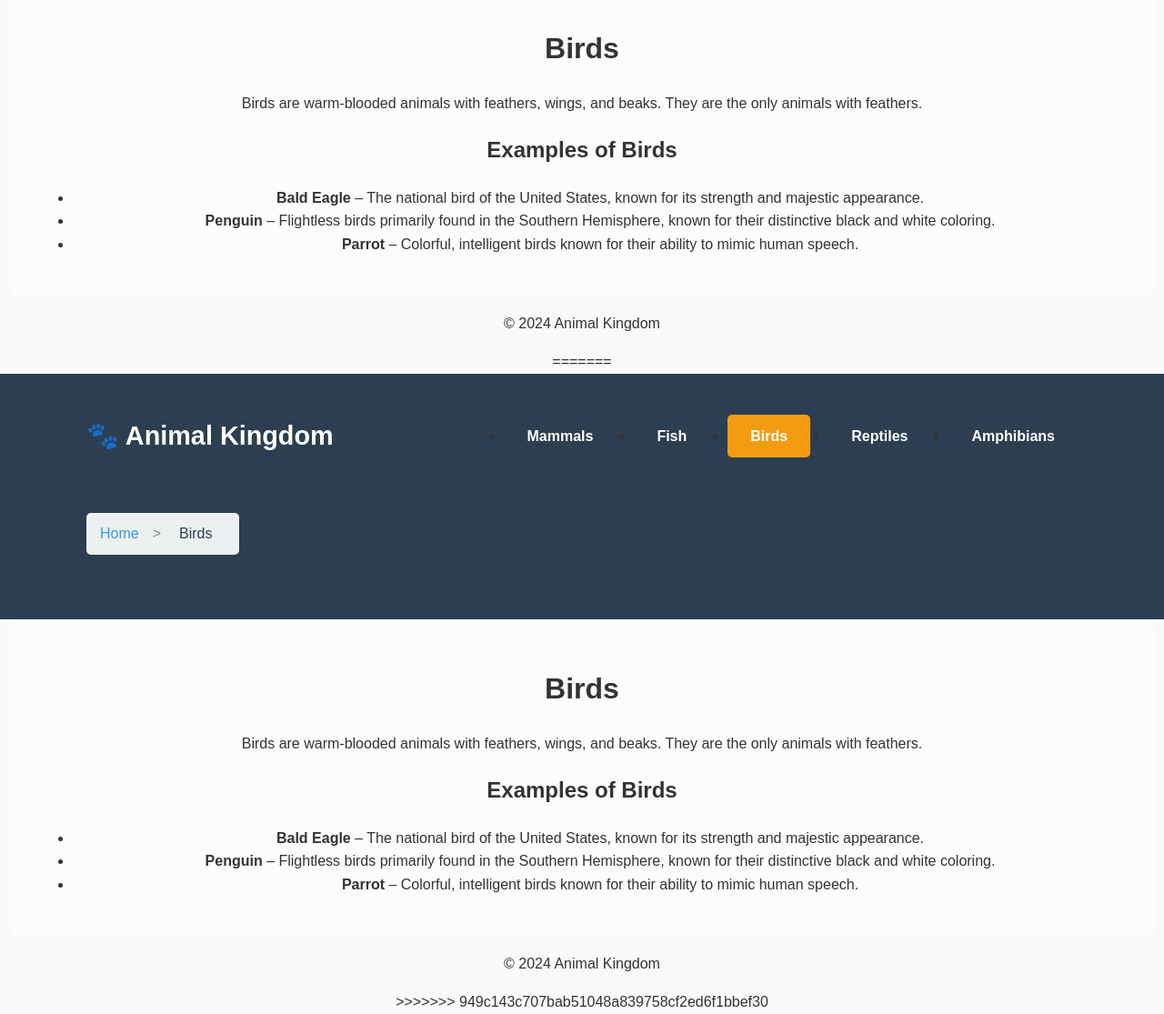
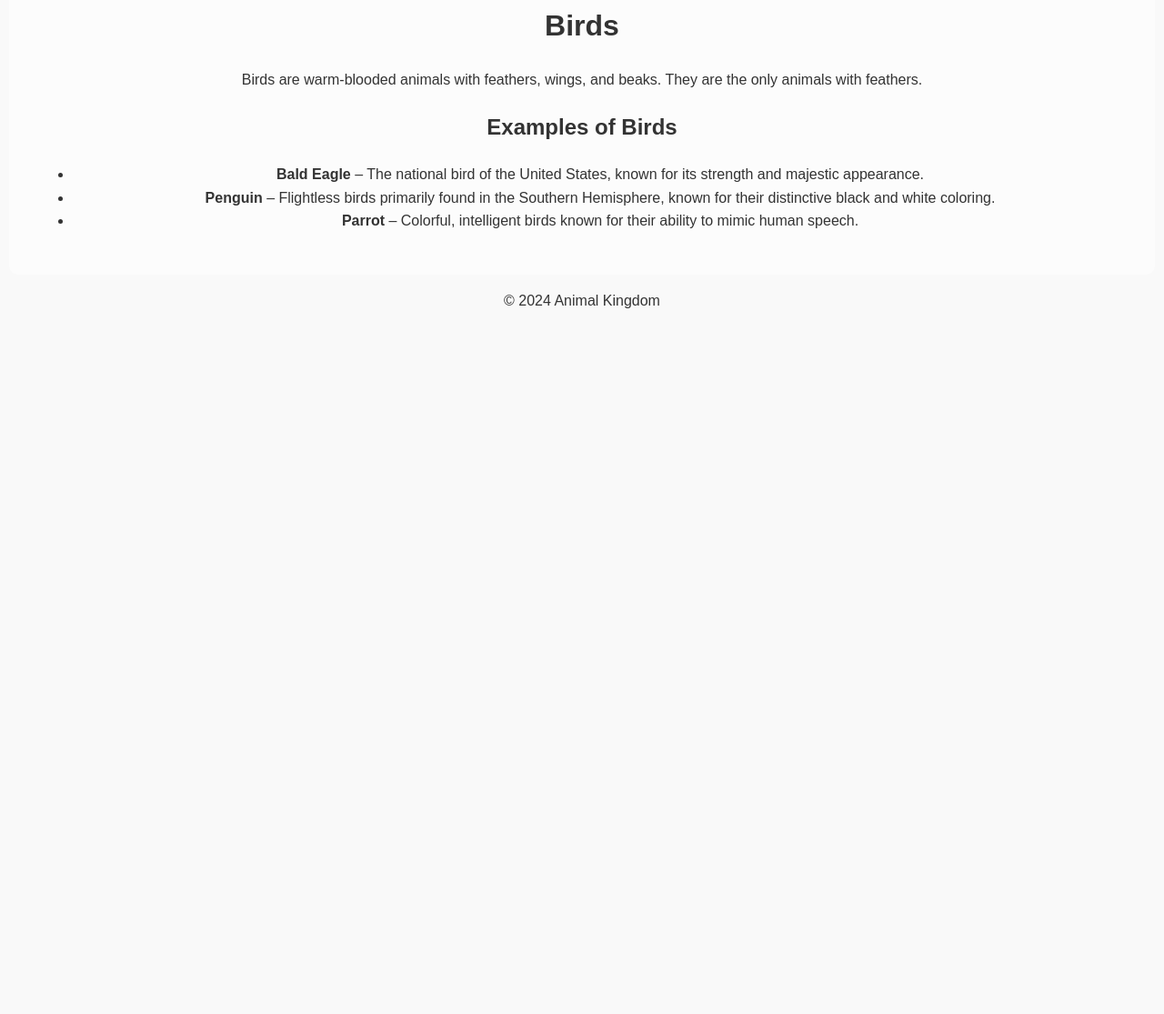
Before and after one commit to JerichoDalmace/AnimalKingdom, a plain HTML site: page animalK/birds.html in a window 1280 px wide. Shown: the part 319-1434 px from the top of the page at 91% size. After the commit the page ends 800 px from the top, so only its background shows below. Drawn offline with Linux system fonts and the light colour scheme.

```diff
--- a/animalK/birds.html
+++ b/animalK/birds.html
@@ -1,4 +1,3 @@
-<<<<<<< HEAD
 <!DOCTYPE html>
 <html lang="en">
 <head>
@@ -45,51 +44,3 @@
     </footer>
 </body>
 </html>
-=======
-<!DOCTYPE html>
-<html lang="en">
-<head>
-    <meta charset="UTF-8">
-    <meta name="viewport" content="width=device-width, initial-scale=1.0">
-    <title>Birds</title>
-    <link rel="stylesheet" href="../style.css">
-</head>
-<body>
-    <header>
-        <nav>
-            <div class="logo">
-                <a href="../index.html">🐾 Animal Kingdom</a>
-            </div>
-            <ul class="nav-list">
-                <li><a href="mammals.html">Mammals</a></li>
-                <li><a href="fish.html">Fish</a></li>
-                <li><a href="birds.html" class="active">Birds</a></li>
-                <li><a href="reptiles.html">Reptiles</a></li>
-                <li><a href="amphibians.html">Amphibians</a></li>
-            </ul>
-        </nav>
-        <nav aria-label="breadcrumb">
-            <ul class="breadcrumbs">
-                <li><a href="../index.html">Home</a></li>
-                <li>Birds</li>
-            </ul>
-        </nav>
-    </header>
-
-    <main>
-        <h1>Birds</h1>
-        <p>Birds are warm-blooded animals with feathers, wings, and beaks. They are the only animals with feathers.</p>
-        <h2>Examples of Birds</h2>
-        <ul>
-            <li><strong>Bald Eagle</strong> – The national bird of the United States, known for its strength and majestic appearance.</li>
-            <li><strong>Penguin</strong> – Flightless birds primarily found in the Southern Hemisphere, known for their distinctive black and white coloring.</li>
-            <li><strong>Parrot</strong> – Colorful, intelligent birds known for their ability to mimic human speech.</li>
-        </ul>
-    </main>
-
-    <footer>
-        <p>&copy; 2024 Animal Kingdom</p>
-    </footer>
-</body>
-</html>
->>>>>>> 949c143c707bab51048a839758cf2ed6f1bbef30
```
Also changed, not shown: index.html (+1 -0 lines).
